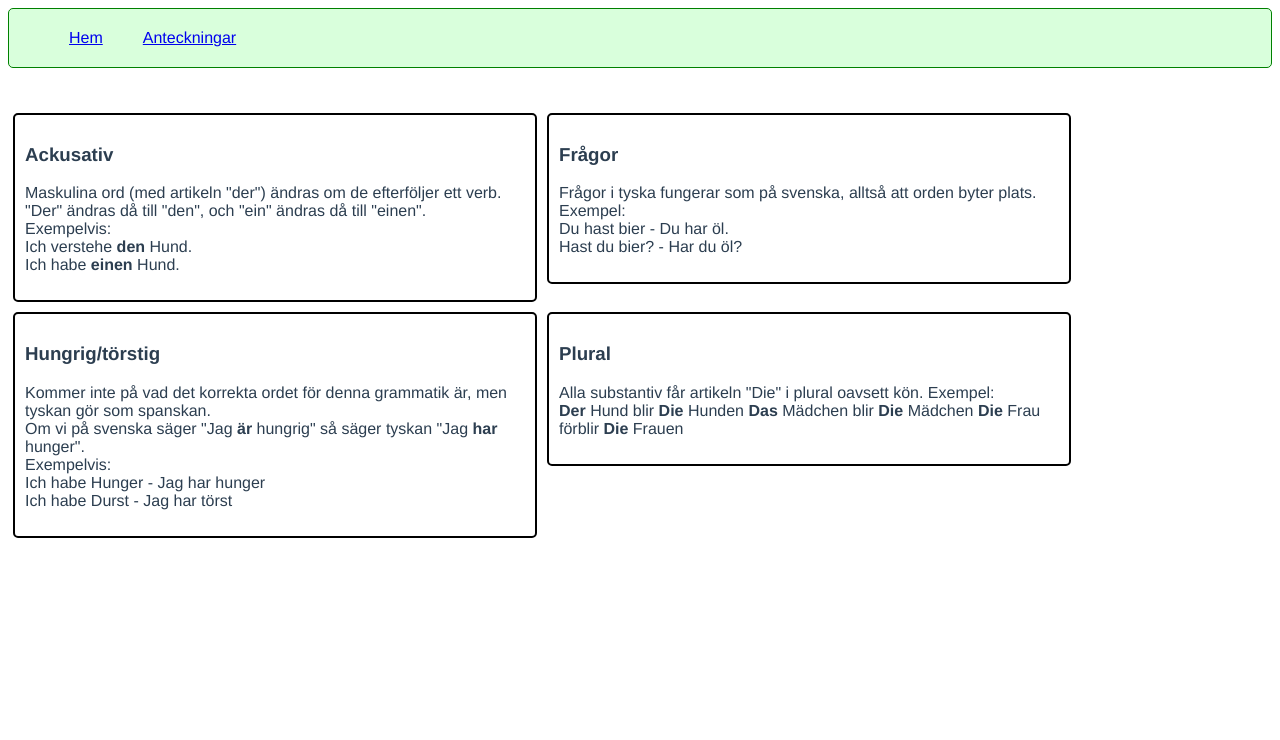
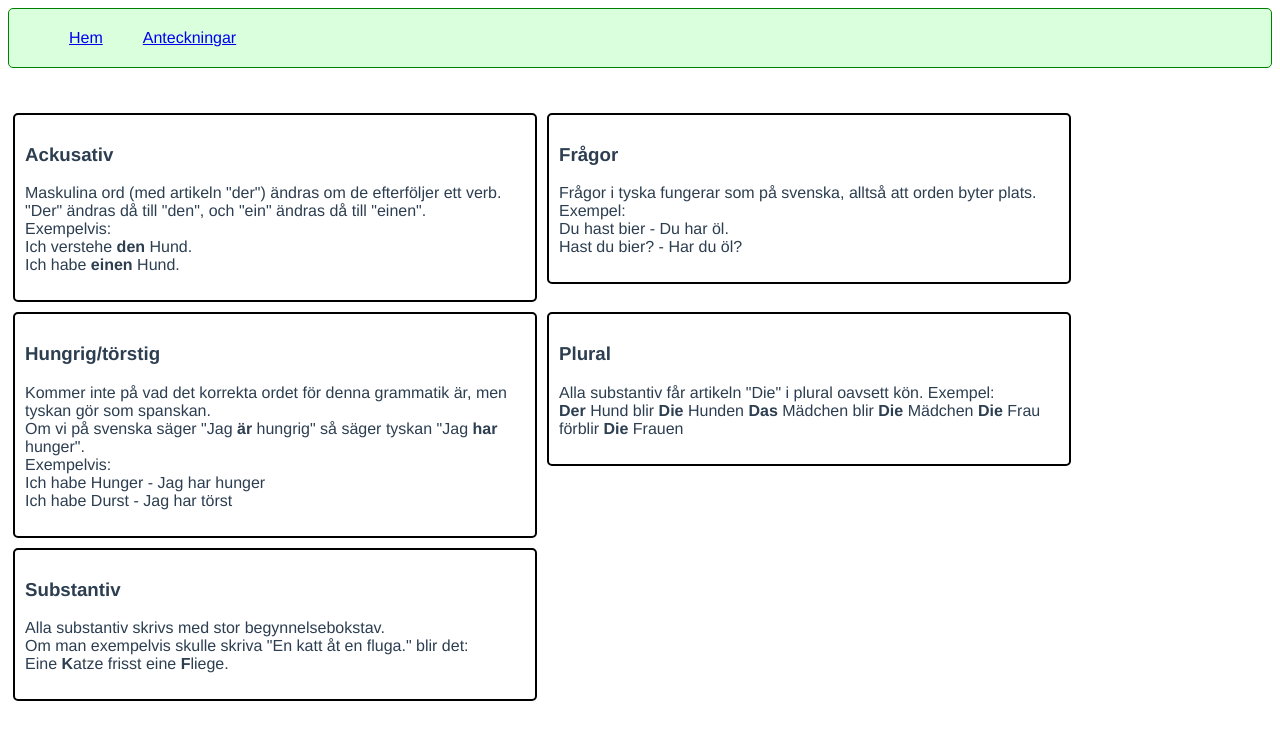
Before and after one commit to Sarrgas/german-practice-ver2, a Vue app: page /#/notes in a window 1280 px wide. Shown: the top 740 px of the page. Built offline with nearby package versions, Linux system fonts and the light colour scheme.

Commit message:
Substantiv begynnelse-versal

```diff
--- a/src/Notes/NotePage.vue
+++ b/src/Notes/NotePage.vue
@@ -38,6 +38,14 @@
                 <b>Die</b> Frau förblir <b>Die</b> Frauen
             </p>
         </div>
+        <div class="note">
+            <h3>Substantiv</h3>
+            <p>
+                Alla substantiv skrivs med stor begynnelsebokstav. <br />
+                Om man exempelvis skulle skriva "En katt åt en fluga." blir det: <br />
+                Eine <b>K</b>atze frisst eine <b>F</b>liege.
+            </p>
+        </div>
     </div>
 </template>
 
```
